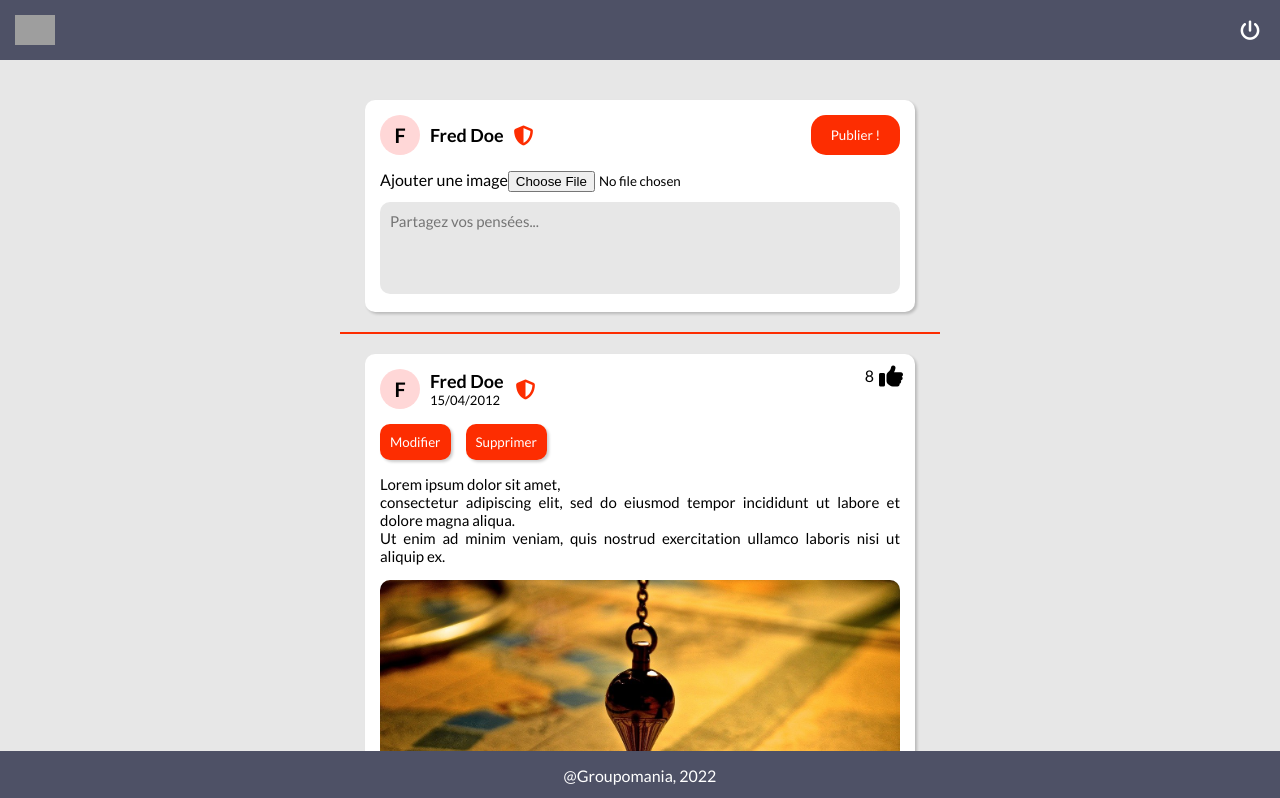
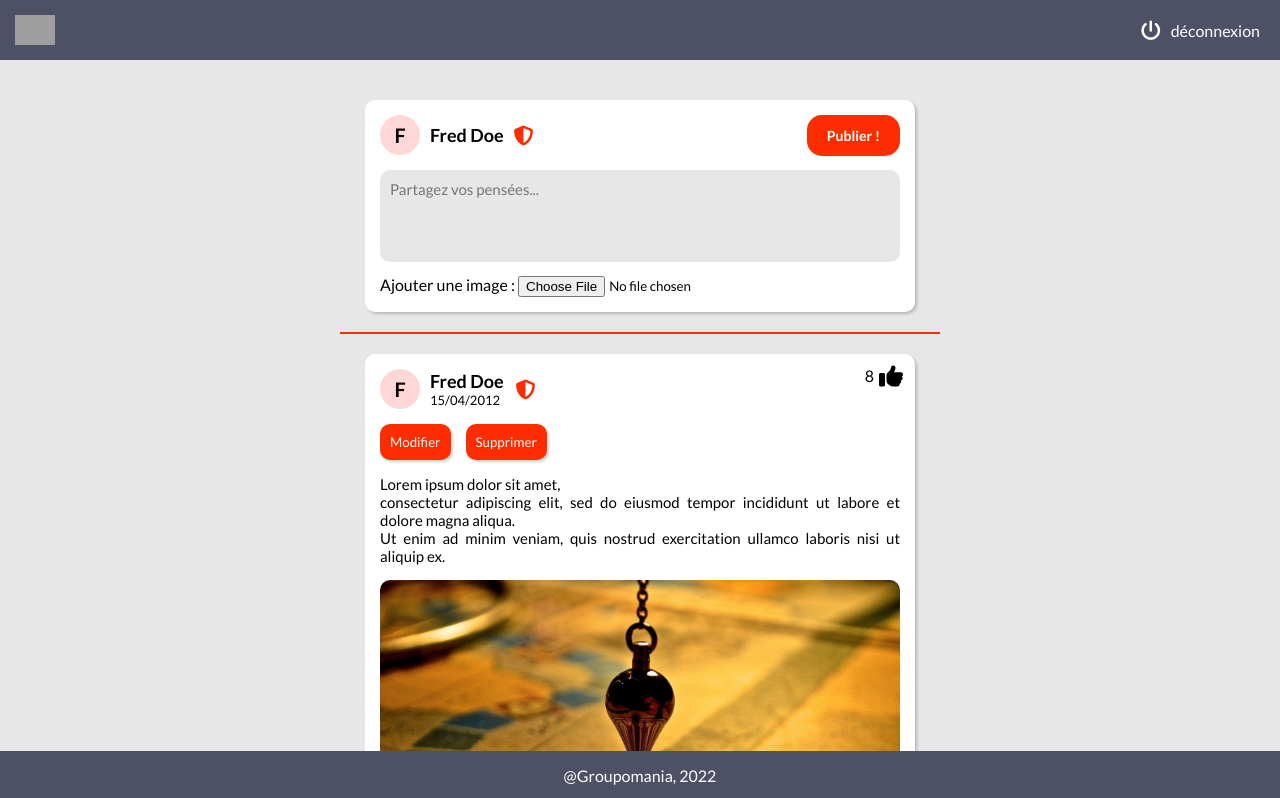
Before and after one commit to wcaillere/Groupomania_app_projet7_OC, a React (Create React App) app in the folder client/: page /home in a window 1280 px wide. Shown: the top 798 px of the page. Built offline with nearby package versions, Linux system fonts and the light colour scheme; grey boxes are pictures that could not be loaded.

Commit message:
Changement place input file + responsive header

```diff
--- a/client/src/components/CreatePost/index.jsx
+++ b/client/src/components/CreatePost/index.jsx
@@ -37,15 +37,14 @@ const PostAuthor = styled.div`
   margin-right: 10px;
 `;
 
-const ImageInput = styled.input`
-  margin-bottom: 10px;
-`;
+const ImageInput = styled.input``;
 
 const FormTextArea = styled.textarea`
   border: none;
   resize: none;
   width: 100%;
   padding: 10px;
+  margin-bottom: 10px;
   background: #e7e7e7;
   border-radius: 10px;
   font-size: 15px;
@@ -60,6 +59,8 @@ const PublishButton = styled.input`
   border-radius: 15px;
   color: white;
   background: ${colors.primary};
+  font-weight: bold;
+  font-size: 14px;
 `;
 
 function CreatePost() {
@@ -76,19 +77,19 @@ function CreatePost() {
         ></i>
       </PostDescrition>
       <form>
-        <label for="file">Ajouter une image</label>
+        <FormTextArea
+          id="txtid"
+          name="txtname"
+          rows={4}
+          placeholder="Partagez vos pensées..."
+        ></FormTextArea>
+        <label for="file">Ajouter une image : </label>
         <ImageInput
           type="file"
           id="file"
           name="image"
           accept="image/png, image/jpeg, image/jpeg"
         />
-        <FormTextArea
-          id="txtid"
-          name="txtname"
-          rows={4}
-          placeholder="Partagez vos pensées..."
-        ></FormTextArea>
       </form>
       <PublishButton type="submit" value="Publier !" />
     </CreatePostContainer>
--- a/client/src/components/HeaderHome/index.jsx
+++ b/client/src/components/HeaderHome/index.jsx
@@ -1,6 +1,7 @@
 import Logo from '../../assets/logo_white.svg';
 import styled from 'styled-components';
 import colors from '../../utils/style/colors';
+import { Link } from 'react-router-dom';
 
 const HeaderLogo = styled.img`
   height: 30px;
@@ -14,16 +15,28 @@ const HeaderContainer = styled.header`
   background: ${colors.Tertiary};
 `;
 
+const DeconnectionText = styled.span`
+  display: none;
+  margin-left: 10px;
+  color: white;
+  @media (min-width: 768px) {
+    display: inline;
+  }
+`;
+
 function HeaderHome() {
   return (
     <HeaderContainer>
       <HeaderLogo src={Logo} alt="Logo Groupomania" />
+      <Link to="/" style={{ textDecoration: 'none' }}>
         <i
           class="fa-solid fa-power-off fa-lg"
           style={{
             color: 'white',
           }}
         ></i>
+        <DeconnectionText>déconnexion</DeconnectionText>
+      </Link>
     </HeaderContainer>
   );
 }
```
Lines whose indentation alone changed are shown as unchanged.
